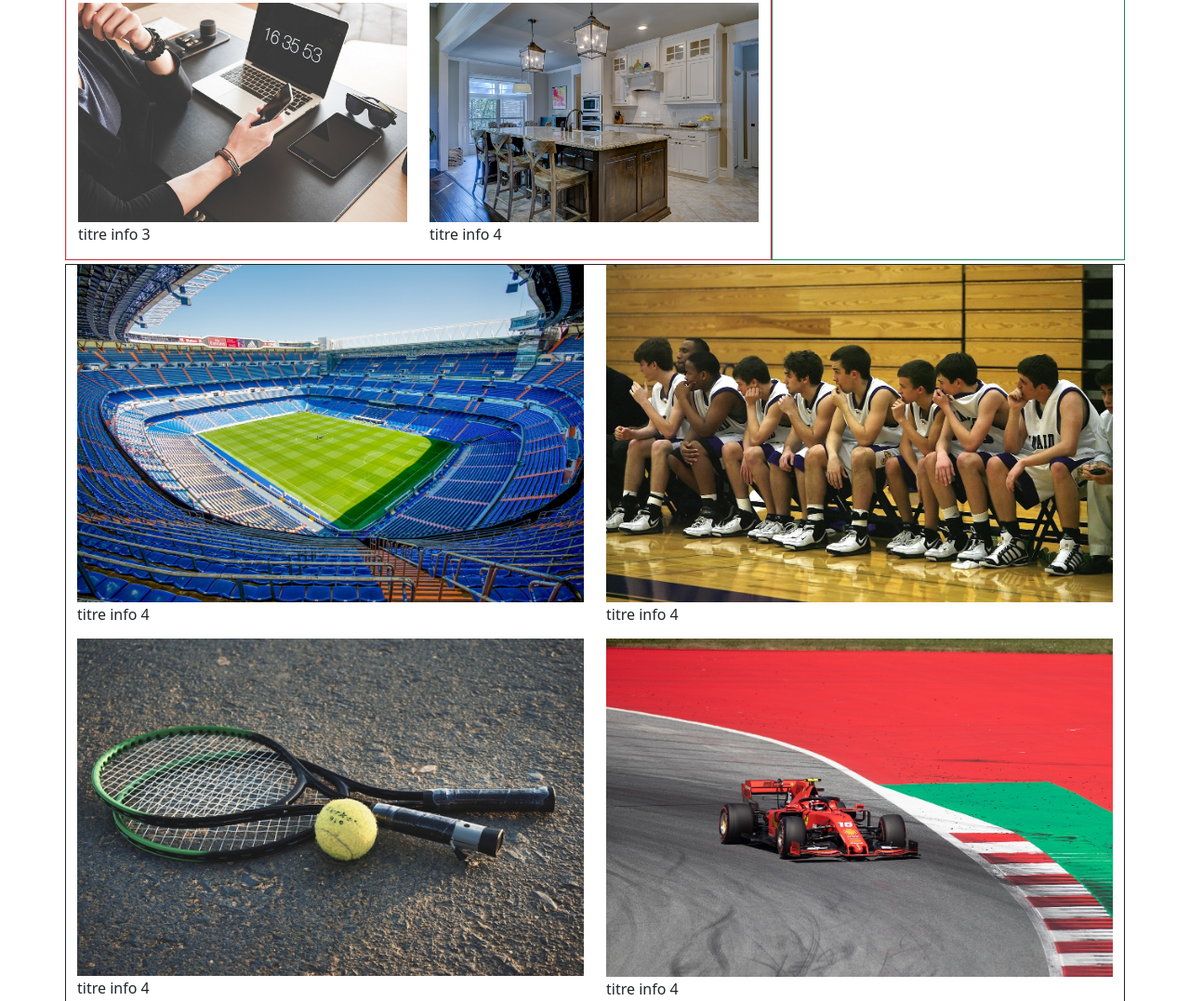
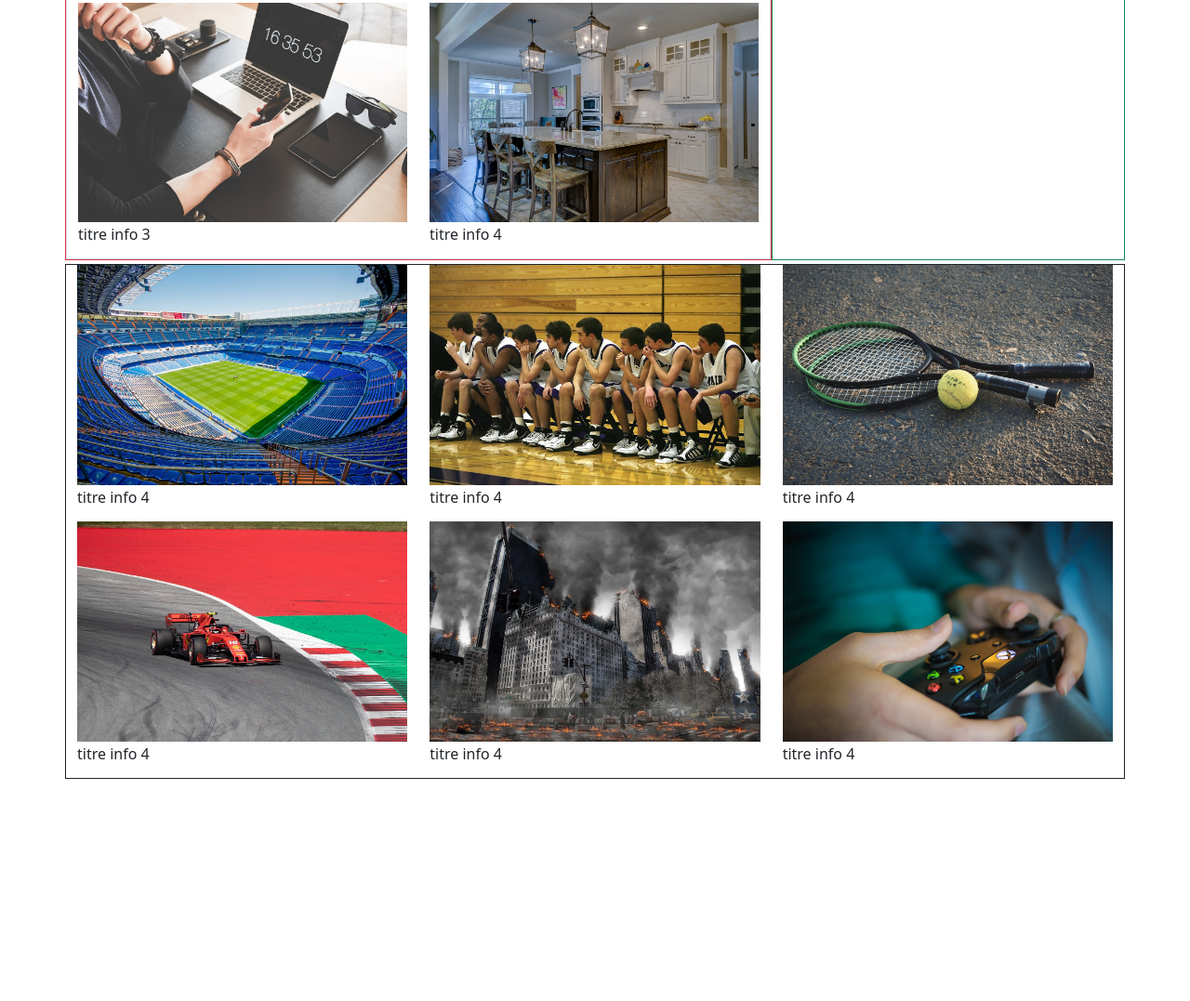
Before and after one commit to borishristi/project_clone_24, a plain HTML site: page index.html in a window 1280 px wide. Shown: the part 954-2031 px from the top of the page at 93% size. After the commit the page ends 1792 px from the top, so only its background shows below. Drawn offline with nearby package versions, Linux system fonts and the light colour scheme.

Commit message:
I was implement the section others articles

```diff
--- a/index.html
+++ b/index.html
@@ -112,27 +112,27 @@
 
     <div class="container-lg mt-1 border border-dark">
         <div class="row">
-            <div class="col-md-6">
+            <div class="col-sm-6 col-md-4">
                 <img class="article-image w-100" src="images/article-5.jpg" alt="">
                 <p class="h6 mt-1 mb-3">titre info 4</p>
             </div>
-            <div class="col-md-6">
+            <div class="col-sm-6 col-md-4">
                 <img class="article-image w-100" src="images/article-6.jpg" alt="">
                 <p class="h6 mt-1 mb-3">titre info 4</p>
             </div>
-            <div class="col-md-6">
+            <div class="col-sm-6 col-md-4">
                 <img class="article-image w-100" src="images/article-7.jpg" alt="">
                 <p class="h6 mt-1 mb-3">titre info 4</p>
             </div>
-            <div class="col-md-6">
+            <div class="col-sm-6 col-md-4">
                 <img class="article-image w-100" src="images/article-8.jpg" alt="">
                 <p class="h6 mt-1 mb-3">titre info 4</p>
             </div>
-            <div class="col-md-6">
+            <div class="col-sm-6 col-md-4">
                 <img class="article-image w-100" src="images/article-9.jpg" alt="">
                 <p class="h6 mt-1 mb-3">titre info 4</p>
             </div>
-            <div class="col-md-6">
+            <div class="col-sm-6 col-md-4">
                 <img class="article-image w-100" src="images/article-10.jpg" alt="">
                 <p class="h6 mt-1 mb-3">titre info 4</p>
             </div>
```
